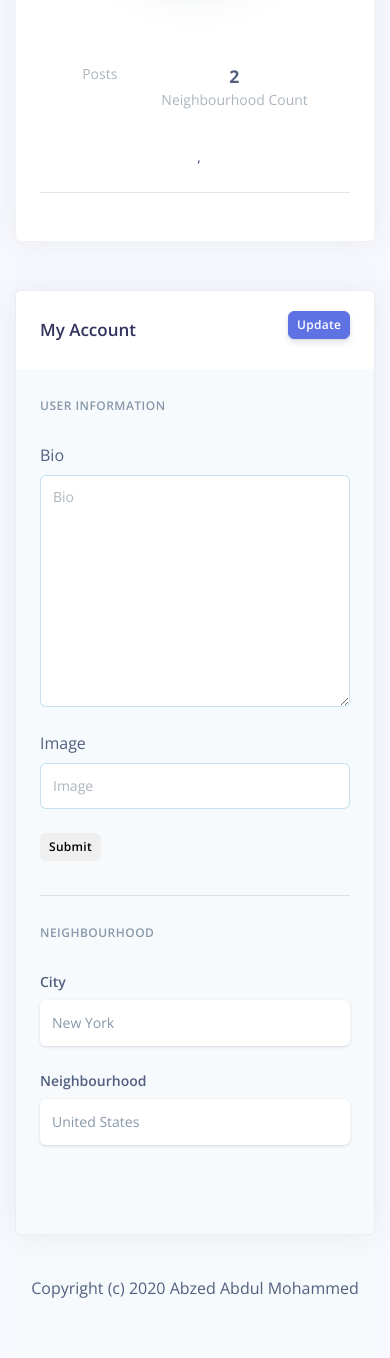
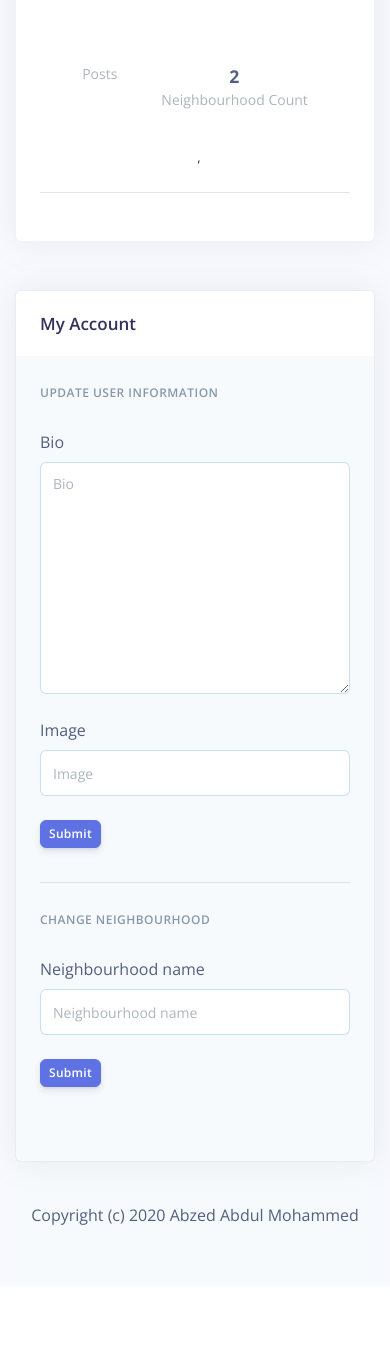
Before and after one commit to Abtez/neighbourhood, a Django app: template neighbour/templates/profile/profile.html in a window 390 px wide. Shown: the part 601-1959 px from the top of the page. After the commit the page ends 1826 px from the top, so only its background shows below. Run offline with Django 3.2, Linux system fonts and the light colour scheme; the template is opened without the code that fills it: values that come from a table or form of the project are taken from there, others are empty; some libraries are stand-ins or nearby versions.

Commit message:
add update profile function

```diff
--- a/neighbour/forms.py
+++ b/neighbour/forms.py
@@ -41,6 +41,11 @@ class EditProfileForm(forms.ModelForm):
         model = Profile
         exclude = ['user', 'neighbourhood']
 
+class EditHoodForm(forms.ModelForm):
+    class Meta:
+        model = Neighbourhood
+        fields = ('neighbourhood_name',)
+
 class PostForm(forms.ModelForm):
     class Meta:
         model = Post
--- a/neighbour/templates/profile/profile.html
+++ b/neighbour/templates/profile/profile.html
@@ -11,7 +11,7 @@
   <div class="main-content">
 
     <!-- Header -->
-    <div class="header pb-8 pt-5 pt-lg-8 d-flex align-items-center" style="min-height: 600px; background-image: url(https://raw.githack.com/creativetimofficial/argon-dashboard/master/assets/img/theme/profile-cover.jpg); background-size: cover; background-position: center top;">
+    <div class="header pb-8 pt-5 pt-lg-8 d-flex align-items-center" style="min-height: 600px; background-image: url('{{ profile.avatar.url }}'); background-size: cover; background-position: center top;">
       <!-- Mask -->
       <span class="mask bg-gradient-default opacity-8"></span>
       <!-- Header container -->
@@ -19,8 +19,9 @@
         <div class="row">
           <div class="col-lg-7 col-md-10">
             <h1 class="display-2 text-white">Hello {{ profile.user.username }}</h1>
-            <p class="text-white mt-0 mb-5">This is your profile page. You can see the occupant count in your location, update your profile photo or change your neighbourhood.</p>
-            <a href="#!" class="btn btn-info">Edit profile</a>
+            <p class="text-white mt-0 mb-5">This is your profile page. You can see the occupants count in your location, update your profile or change your neighbourhood.</p>
+            <a href="/" class="btn btn-info">Home</a>
+            <a href="#" class="btn btn-info">Your Neighbourhood</a>
           </div>
         </div>
       </div>
@@ -34,7 +35,7 @@
               <div class="col-lg-3 order-lg-2">
                 <div class="card-profile-image">
                   <a href="#">
-                    <img src="https://demos.creative-tim.com/argon-dashboard/assets/img/theme/team-4.jpg" class="rounded-circle">
+                    <img src="{{ profile.avatar.url }}" class="rounded-circle">
                   </a>
                 </div>
               </div>
@@ -85,53 +86,29 @@
                 <div class="col-8">
                   <h3 class="mb-0">My Account</h3>
                 </div>
-                <div class="col-4 text-right">
-                  <a href="#" type="submit" class="btn btn-sm btn-primary">Update</a>
-                </div>
               </div>
             </div>
             <div class="card-body">
               <form method="POST" enctype="multipart/form-data">
-                <h6 class="heading-small text-muted mb-4">User information</h6>
+          <h6 class="heading-small text-muted mb-4">Update User information</h6>
           <div class="pl-lg-4">
             <div class="row">
               <div class="col-lg-6">
               <div class="form-group focused">
-
               {% csrf_token %}
               {{ backend_form }}
               {% bootstrap_form form %}
-                  <button type="submit" class="btn btn-sm btn-outline-success">Submit</button>
+              <button type="submit" class="btn btn-sm btn-primary">Submit</button>
 
               </form>
                 <hr class="my-4">
                 <!-- Address -->
-                      <h6 class="heading-small text-muted mb-4">Neighbourhood</h6>
-                      <div class="pl-lg-4">
-                        <div class="row">
-                          <div class="col-md-12">
-
-                    </div>
-                  </div>
-                  <div class="row">
-                    <div class="col-lg-4">
-                      <div class="form-group focused">
-                        <label class="form-control-label" for="input-city">City</label>
-                        <input type="text" id="input-city" class="form-control form-control-alternative" placeholder="City" value="New York">
-                      </div>
-                    </div>
-                    <div class="col-lg-4">
-                      <div class="form-group focused">
-                        <label class="form-control-label" for="input-country">Neighbourhood</label>
-                        <input type="text" id="input-country" class="form-control form-control-alternative" placeholder="Country" value="United States">
-                      </div>
-                    </div>
-                    <div class="col-lg-4">
-
-                    </div>
-                  </div>
-                </div>
-
+                <h6 class="heading-small text-muted mb-4">Change Neighbourhood</h6>
+                  <form action="">
+                  {% csrf_token %}
+                  {{ backend_form }}
+                  {% bootstrap_form form_n %}
+                  <button type="submit" class="btn btn-sm btn-primary">Submit</button>
               </form>
             </div>
           </div>
```
Also changed, not shown: neighbour/views.py (+13 -2 lines). Lines whose indentation alone changed are shown as unchanged.
